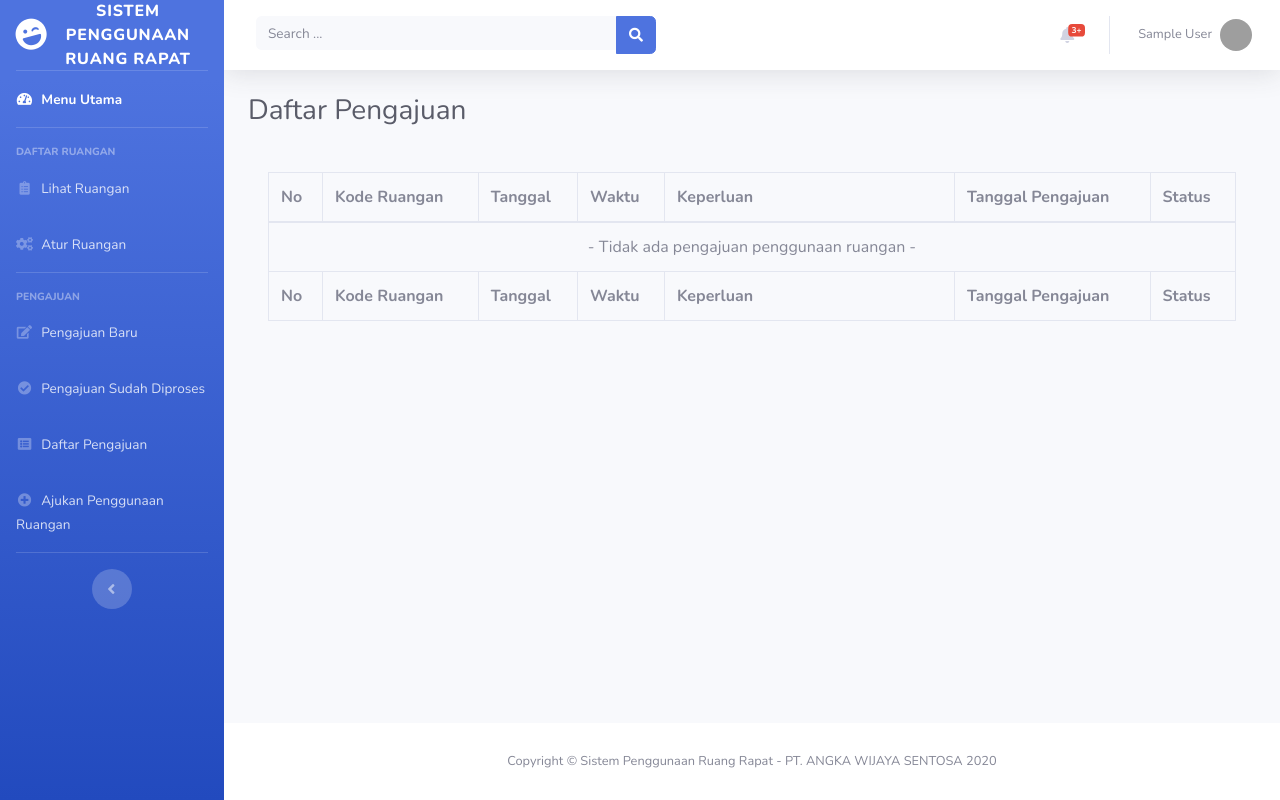
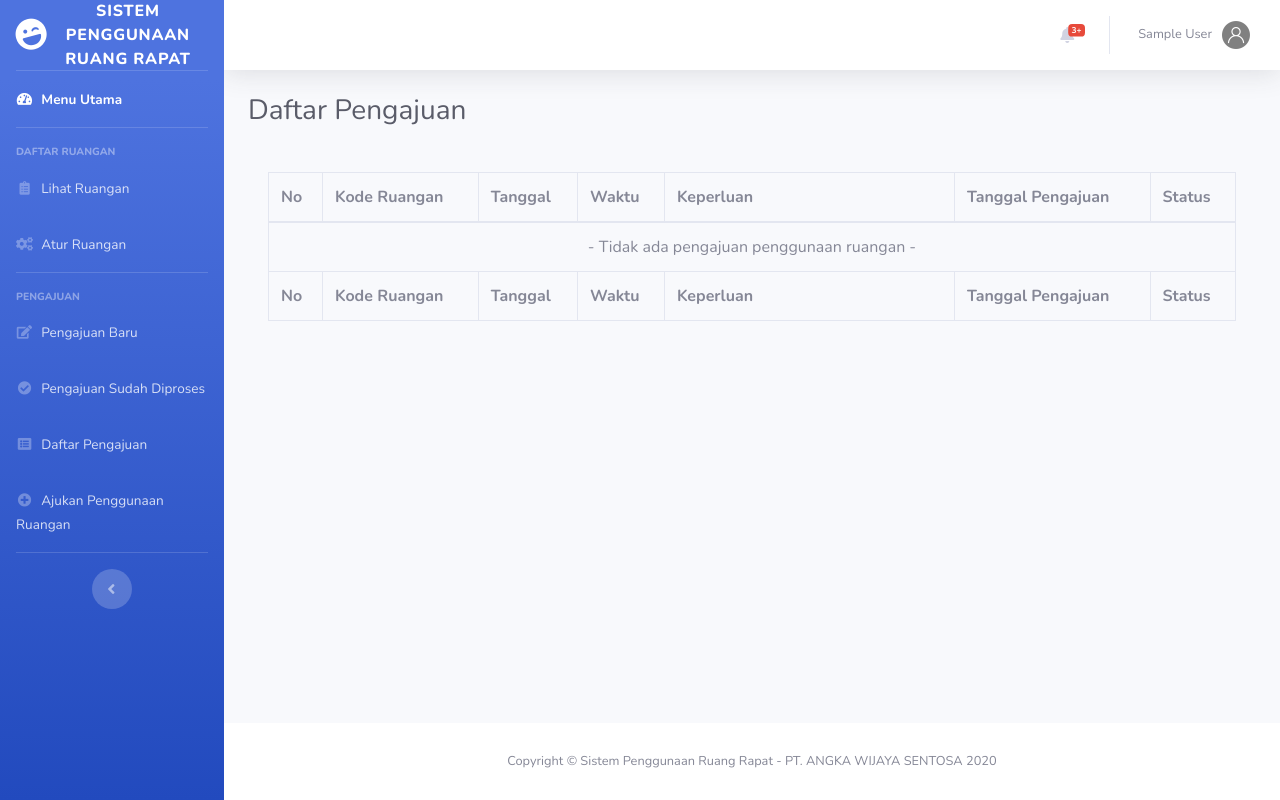
Before and after one commit to aditbeta/sipenru, a PHP site: page /daftar_pengajuan.php in a window 1280 px wide. Run offline with PHP 8.4, Linux system fonts and the light colour scheme; the visitor is signed in with stand-in values (Sample User, id 1); grey boxes are pictures that could not be loaded.

Commit message:
change avatar and remove unused search bar

```diff
--- a/topbar.php
+++ b/topbar.php
@@ -7,7 +7,7 @@
           </button>
 
           <!-- Topbar Search -->
-          <form class="d-none d-sm-inline-block form-inline mr-auto ml-md-3 my-2 my-md-0 mw-100 navbar-search">
+          <!-- <form class="d-none d-sm-inline-block form-inline mr-auto ml-md-3 my-2 my-md-0 mw-100 navbar-search">
             <div class="input-group">
               <input type="text" class="form-control bg-light border-0 small" placeholder="Search ..." aria-label="Search" aria-describedby="basic-addon2">
               <div class="input-group-append">
@@ -16,7 +16,7 @@
                 </button>
               </div>
             </div>
-          </form>
+          </form> -->
 
           <!-- Topbar Navbar -->
           <ul class="navbar-nav ml-auto">
@@ -73,7 +73,7 @@
             <li class="nav-item dropdown no-arrow">
               <a class="nav-link dropdown-toggle" href="#" id="userDropdown" role="button" data-toggle="dropdown" aria-haspopup="true" aria-expanded="false">
                 <span class="mr-2 d-none d-lg-inline text-gray-600 small"><?php echo $_SESSION["user_nama"] ?></span>
-                <img class="img-profile rounded-circle" src="https://source.unsplash.com/QAB-WJcbgJk/60x60">
+                <img class="img-profile rounded-circle" src="image/avatar.png">
               </a>
               <!-- Dropdown - User Information -->
               <div class="dropdown-menu dropdown-menu-right shadow animated--grow-in" aria-labelledby="userDropdown">
```
Also changed, not shown: image/avatar.png (added).
